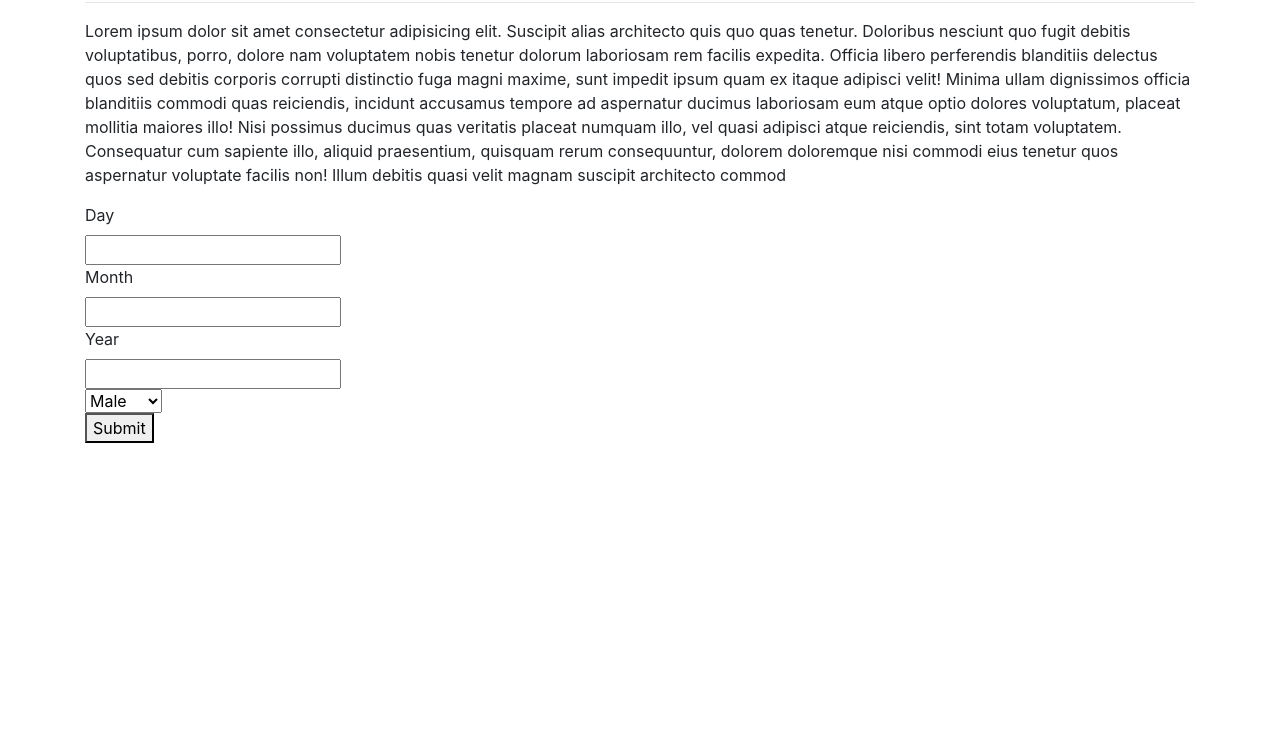
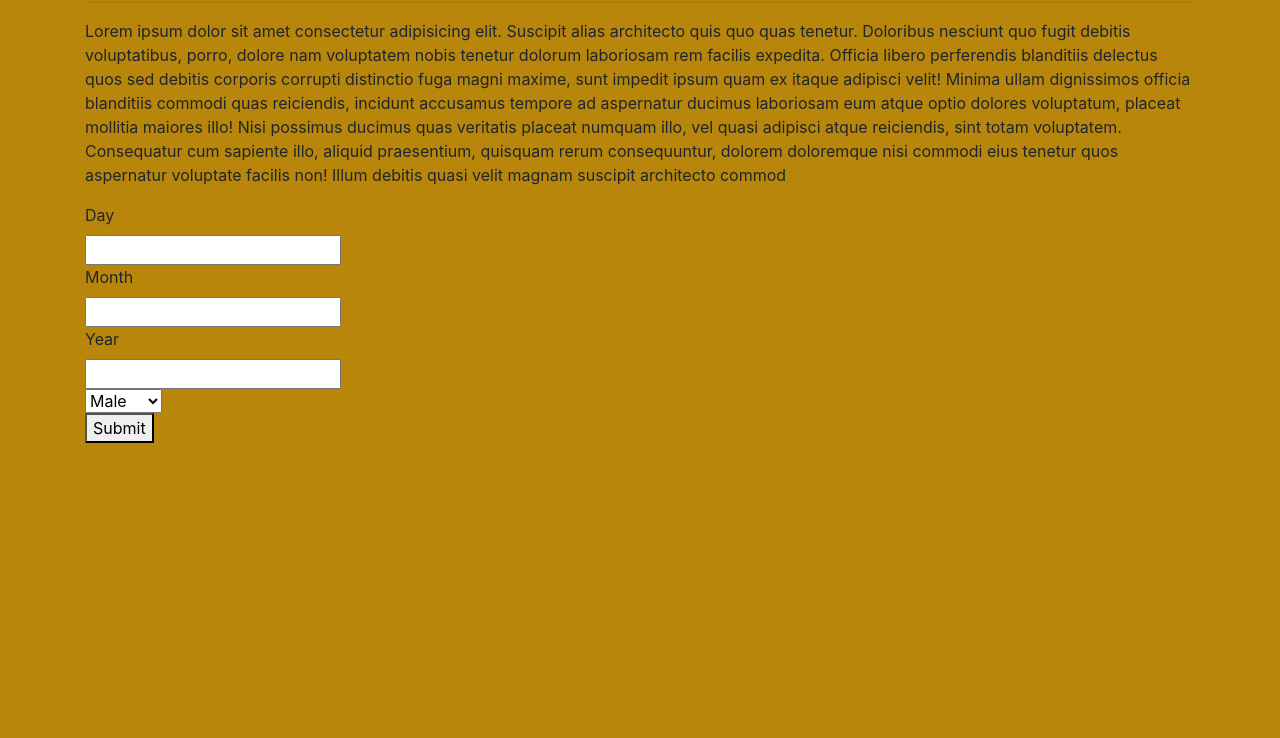
Before and after one commit to Peternjenga/Akan-name-calculator, a plain HTML site: page index.html in a window 1280 px wide. Shown: the part 62-800 px from the top of the page. Drawn offline with nearby package versions, Linux system fonts and the light colour scheme.

Commit message:
background color

```diff
--- a/css/styles.css
+++ b/css/styles.css
@@ -0,0 +1,3 @@
+.paint{
+    background-color: darkgoldenrod;
+}
--- a/index.html
+++ b/index.html
@@ -14,8 +14,8 @@
     <link rel="stylesheet" href="./css/styles.css">
 </head>
 
-<body>
-    <div class="container">
+<body class="paint">
+    <div class="container" >
 
         <h1>Akin Name Generator.</h1>
         <hr>
```
